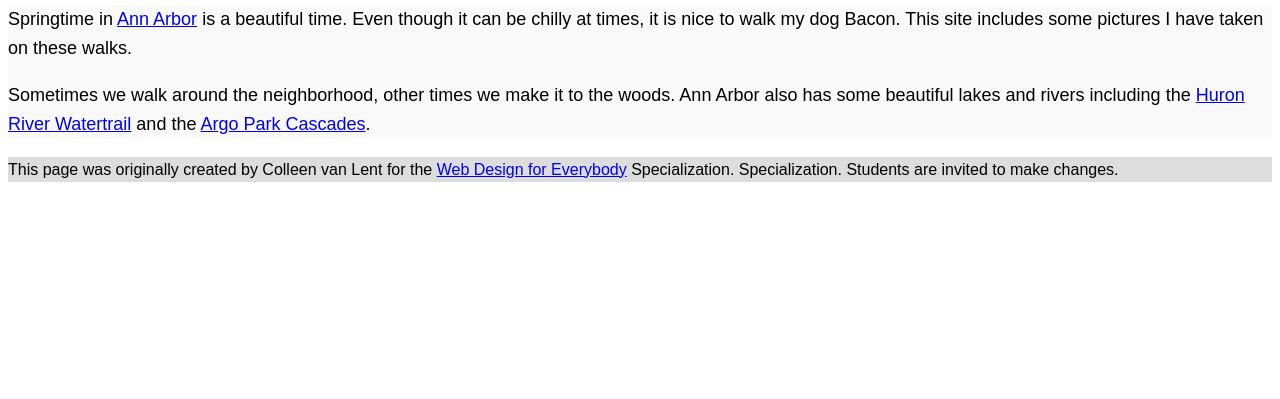
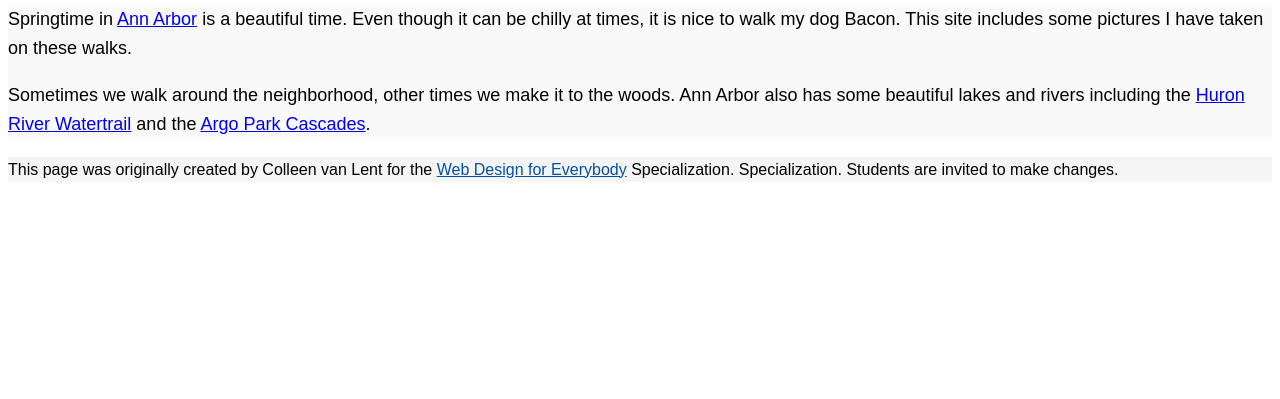
Before and after one commit to Eclassic32/CourseraWeb, a plain HTML site: page C2M1H1/index.html in a window 1280 px wide. Shown: the part 401-800 px from the top of the page. Drawn offline with Linux system fonts and the light colour scheme.

Commit message:
WAVE fix

```diff
--- a/C2M1H1/css/style.css
+++ b/C2M1H1/css/style.css
@@ -22,7 +22,11 @@ main {
 
 /* Style for footer */
 footer {
-  background-color: #ddd;
+  background-color: #F5F5F5;
+}
+
+footer a {
+    color: #0052A3;
 }
 
 /* Style for li */
```
